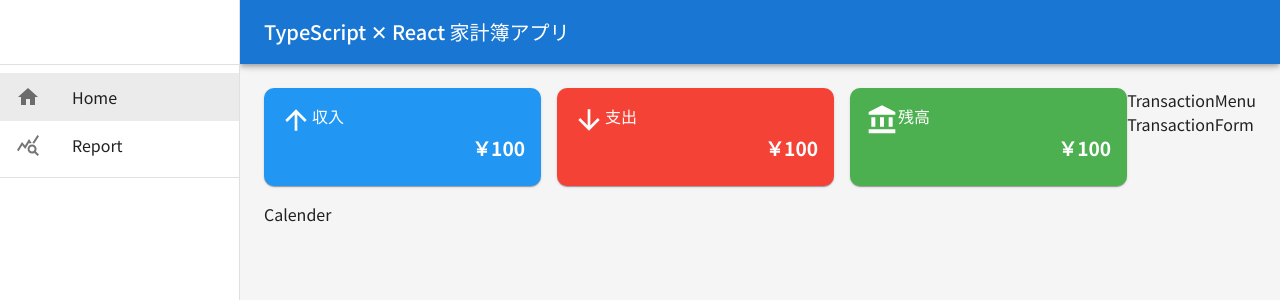
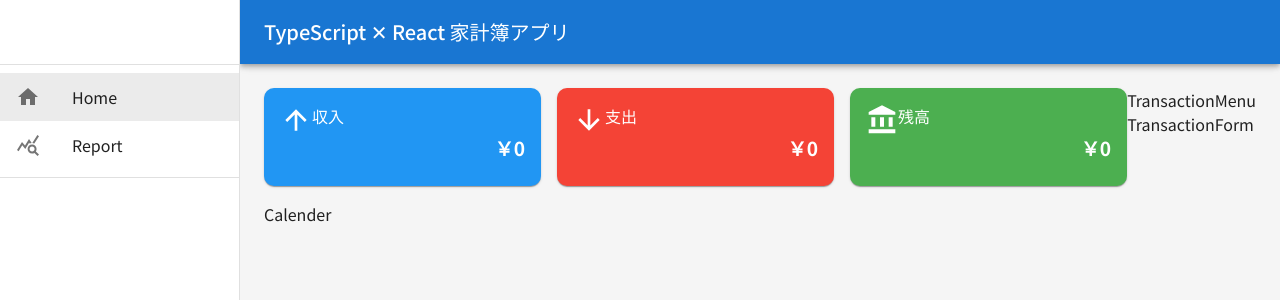
Before and after one commit to horisan24/Ts-Intro-finances, a React (Create React App) app: page / in a window 1280 px wide. Shown: the top 300 px of the page. Built offline with nearby package versions, Linux system fonts and the light colour scheme; no server answers; the database is empty; the HTML template or start-up script is replaced by a standard one.

Commit message:
収支の表示

```diff
--- a/package.json
+++ b/package.json
@@ -14,6 +14,7 @@
     "@types/node": "^16.18.114",
     "@types/react": "^18.3.11",
     "@types/react-dom": "^18.3.1",
+    "date-fns": "^4.1.0",
     "firebase": "^10.14.1",
     "react": "^18.3.1",
     "react-dom": "^18.3.1",
--- a/src/App.tsx
+++ b/src/App.tsx
@@ -11,6 +11,7 @@ import { CssBaseline } from '@mui/material';
 import { Transaction } from './types';
 import { getDocs, collection } from 'firebase/firestore';
 import { db } from './firebase';
+import { formatMonth } from './utils/formatting';
 function App() {
 
   // Firestoreエラーかどうかを判断する型ガード
@@ -19,6 +20,7 @@ function App() {
   }
 
   const [transactions, setTransactions] = useState<Transaction[]>([]);
+  const [currentMonth, setCurrentMonth] = useState<Date>(new Date());
 
   useEffect(() => {
     const fetchTransactions = async () => {
@@ -44,13 +46,18 @@ function App() {
     }
     fetchTransactions();
   },[]);
+
+  const monthlyTransactions = transactions.filter((transaction) => {
+    return transaction.date.startsWith(formatMonth(currentMonth));
+  });
+
   return (
     <ThemeProvider theme={theme}>
       <CssBaseline />
       <Router>
         <Routes>
         <Route path="/" element={<AppLayout />}>
-          <Route index element={<Home />} />
+          <Route index element={<Home monthlyTransactions={monthlyTransactions} />} />
           <Route path="/report" element={<Report />} />
           <Route path="*" element={<NoMatch />} />
         </Route>
--- a/src/components/MonthlySummary.tsx
+++ b/src/components/MonthlySummary.tsx
@@ -3,8 +3,16 @@ import React from 'react'
 import ArrowUpwardIcon from '@mui/icons-material/ArrowUpward';
 import ArrowDownwardIcon from '@mui/icons-material/ArrowDownward';
 import AccountBalanceIcon from '@mui/icons-material/AccountBalance';
+import { Transaction } from '../types';
+import { financeCalculations } from '../utils/financeCalculations';
 
-const MonthlySummary = () => {
+interface MonthlySummaryProps {
+  monthlyTransactions: Transaction[];
+}
+
+const MonthlySummary = ({monthlyTransactions}: MonthlySummaryProps) => {
+  const {income, expense, balance} = financeCalculations(monthlyTransactions);
+
   return (
     <Stack direction="row" spacing={{ xs: 1, sm: 2 }} mb={2}>
       {/* 収入 */}
@@ -27,7 +35,7 @@ const MonthlySummary = () => {
               variant="h5"
               fontWeight={"fontWeightBold"}
               sx={{ wordBreak: "break-word", fontSize: {xs: "0.8rem", sm: "1rem", md: "1.2rem"} }}
-            >￥100</Typography>
+            >￥{income}</Typography>
           </CardContent>
         </Card>
       </Box>
@@ -52,7 +60,7 @@ const MonthlySummary = () => {
               variant="h5"
               fontWeight={"fontWeightBold"}
               sx={{ wordBreak: "break-word", fontSize: {xs: "0.8rem", sm: "1rem", md: "1.2rem"} }}
-            >￥100</Typography>
+            >￥{expense}</Typography>
           </CardContent>
         </Card>
       </Box>
@@ -77,7 +85,7 @@ const MonthlySummary = () => {
               variant="h5"
               fontWeight={"fontWeightBold"}
               sx={{ wordBreak: "break-word", fontSize: {xs: "0.8rem", sm: "1rem", md: "1.2rem"} }}
-            >￥100</Typography>
+            >￥{balance}</Typography>
           </CardContent>
         </Card>
       </Box>
--- a/src/pages/Home.tsx
+++ b/src/pages/Home.tsx
@@ -4,13 +4,18 @@ import MonthlySummary from '../components/MonthlySummary'
 import Calender from '../components/Calender'
 import TransactionMenu from '../components/TransactionMenu'
 import TransactionForm from '../components/TransactionForm'
+import { Transaction } from '../types'
 
-const Home = () => {
+interface HomeProps {
+  monthlyTransactions: Transaction[];
+}
+
+const Home = ({ monthlyTransactions }: HomeProps) => {
   return (
     <Box sx={{ display: 'flex' }}>
       {/* 左側コンテンツ */}
       <Box sx={{ flexGrow: 1 }}>
-        <MonthlySummary />
+        <MonthlySummary monthlyTransactions={monthlyTransactions} />
         <Calender />
       </Box>
 
--- a/src/types/index.ts
+++ b/src/types/index.ts
@@ -9,3 +9,9 @@ export interface Transaction {
   type: TransactionType;
   category: IncomeCategory | ExpenseCategory;
 }
+
+export interface Balance {
+  income: number;
+  expense: number;
+  balance: number;
+}
--- /dev/null
+++ b/src/utils/financeCalculations.ts
@@ -0,0 +1,14 @@
+import { Balance, Transaction } from "../types";
+
+export function financeCalculations(transactions: Transaction[]): Balance {
+  return transactions.reduce((acc, transaction) => {
+    if (transaction.type === "income") {
+      acc.income += transaction.amount;
+    } else {
+      acc.expense += transaction.amount;
+    }
+
+    acc.balance = acc.income - acc.expense;
+    return acc;
+  }, {income: 0, expense: 0, balance: 0});
+}
--- /dev/null
+++ b/src/utils/formatting.ts
@@ -0,0 +1,5 @@
+import { format } from "date-fns";
+
+export function formatMonth(date: Date): string {
+  return format(date, "yyyy-MM");
+}
```
Also changed, not shown: 1 other file (tests, documents, lock files or other folders).
